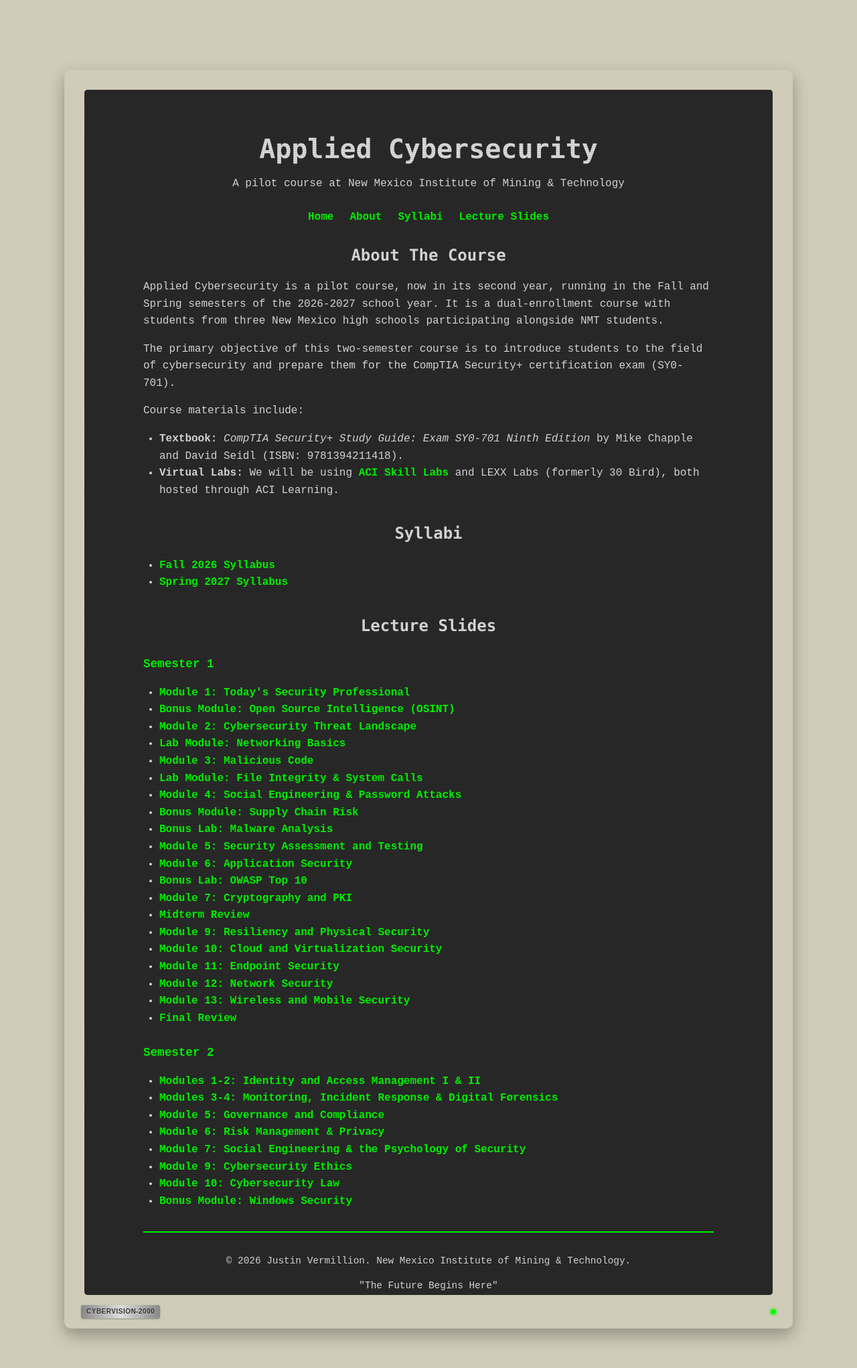
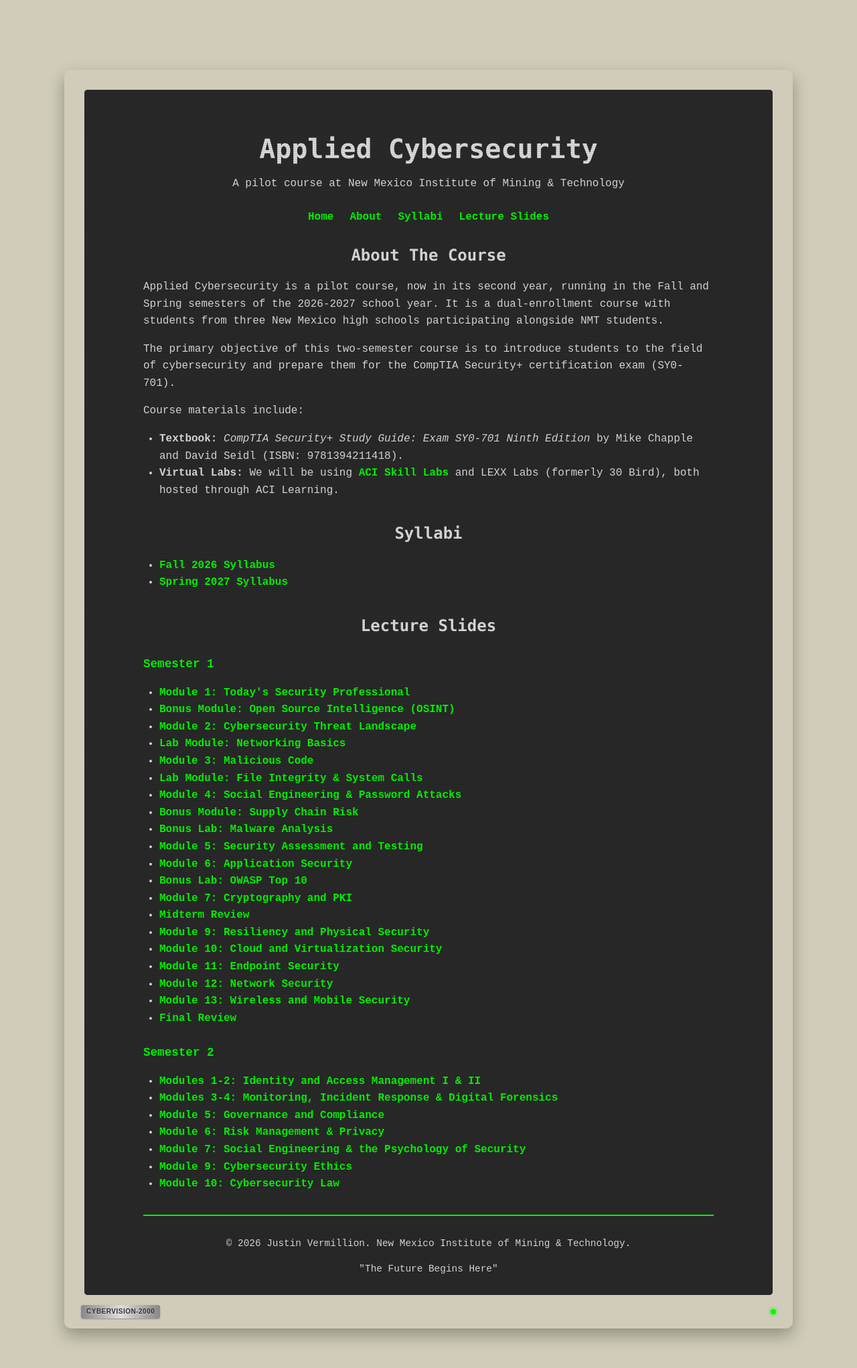
Before and after one commit to vermi/vermi.github.io, a Jekyll site: the page academic/applied/index.html, which Jekyll copies as it is, in a window 1280 px wide. Shown: the top 2042 px of the page at 67% size. Built offline with Jekyll 4.4.1, drawn with Linux system fonts in a browser that asks for light colours; some web fonts are replaced.

Commit message:
Remove Windows Security from semester 2 slide list

```diff
--- a/academic/applied/index.html
+++ b/academic/applied/index.html
@@ -286,7 +286,6 @@
                 <li><a href="slides/social-engineering.html" class="text-link">Module 7: Social Engineering &amp; the Psychology of Security</a></li>
                 <li><a href="slides/ethics.html" class="text-link">Module 9: Cybersecurity Ethics</a></li>
                 <li><a href="slides/legal.html" class="text-link">Module 10: Cybersecurity Law</a></li>
-                <li><a href="slides/windows-security.html" class="text-link">Bonus Module: Windows Security</a></li>
               </ul>
             </section>
           </main>
```
